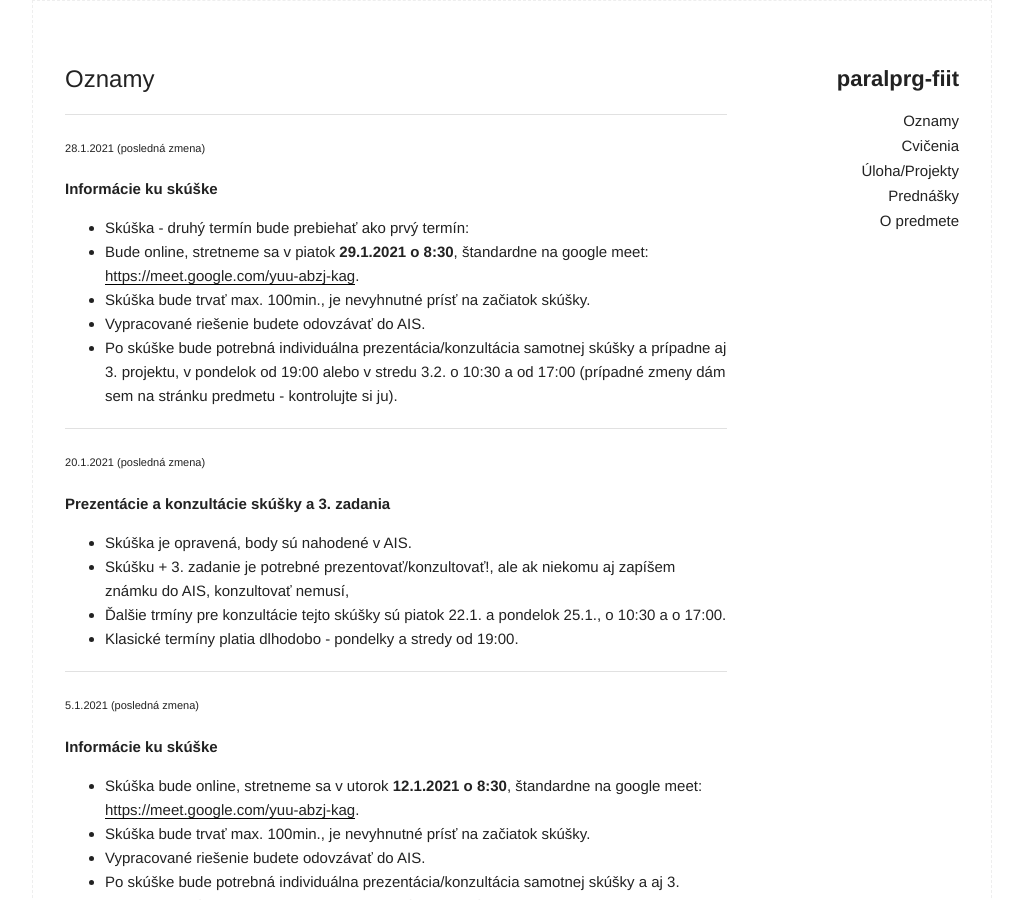
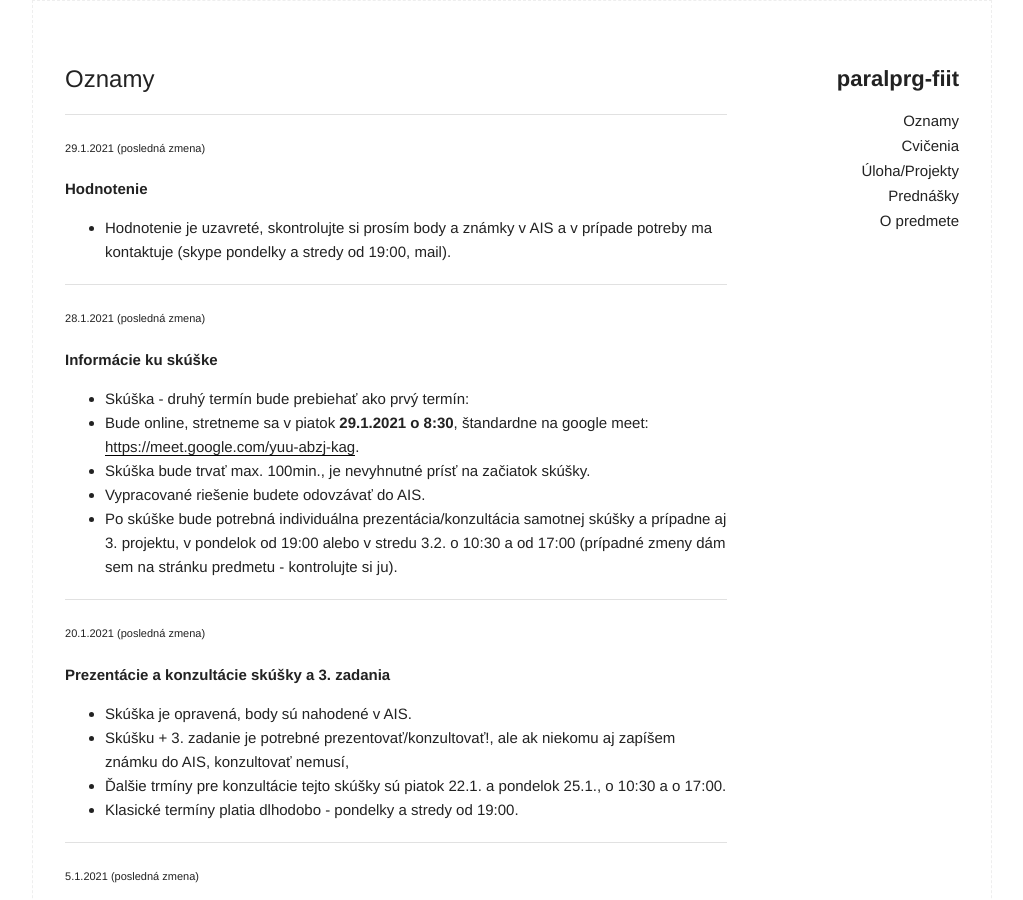
Before and after one commit to MichalCernansky/paralprg-fiit, a Jekyll site: the page built from index.md, in a window 1280 px wide and 900 px high. Shown: the whole window, without its empty margins (128-1151 px from the left). Built offline with Jekyll 4.4.1, drawn with Linux system fonts in a browser that asks for light colours.

Commit message:
new info

```diff
--- a/index.md
+++ b/index.md
@@ -2,6 +2,13 @@
 layout: page
 title: Oznamy
 ---
+
+---
+###### 29.1.2021 (posledná zmena)
+
+**Hodnotenie**
+
+- Hodnotenie je uzavreté, skontrolujte si prosím body a známky v AIS a v prípade potreby ma kontaktuje (skype pondelky a stredy od 19:00, mail).
 
 ---
 ###### 28.1.2021 (posledná zmena)
```
